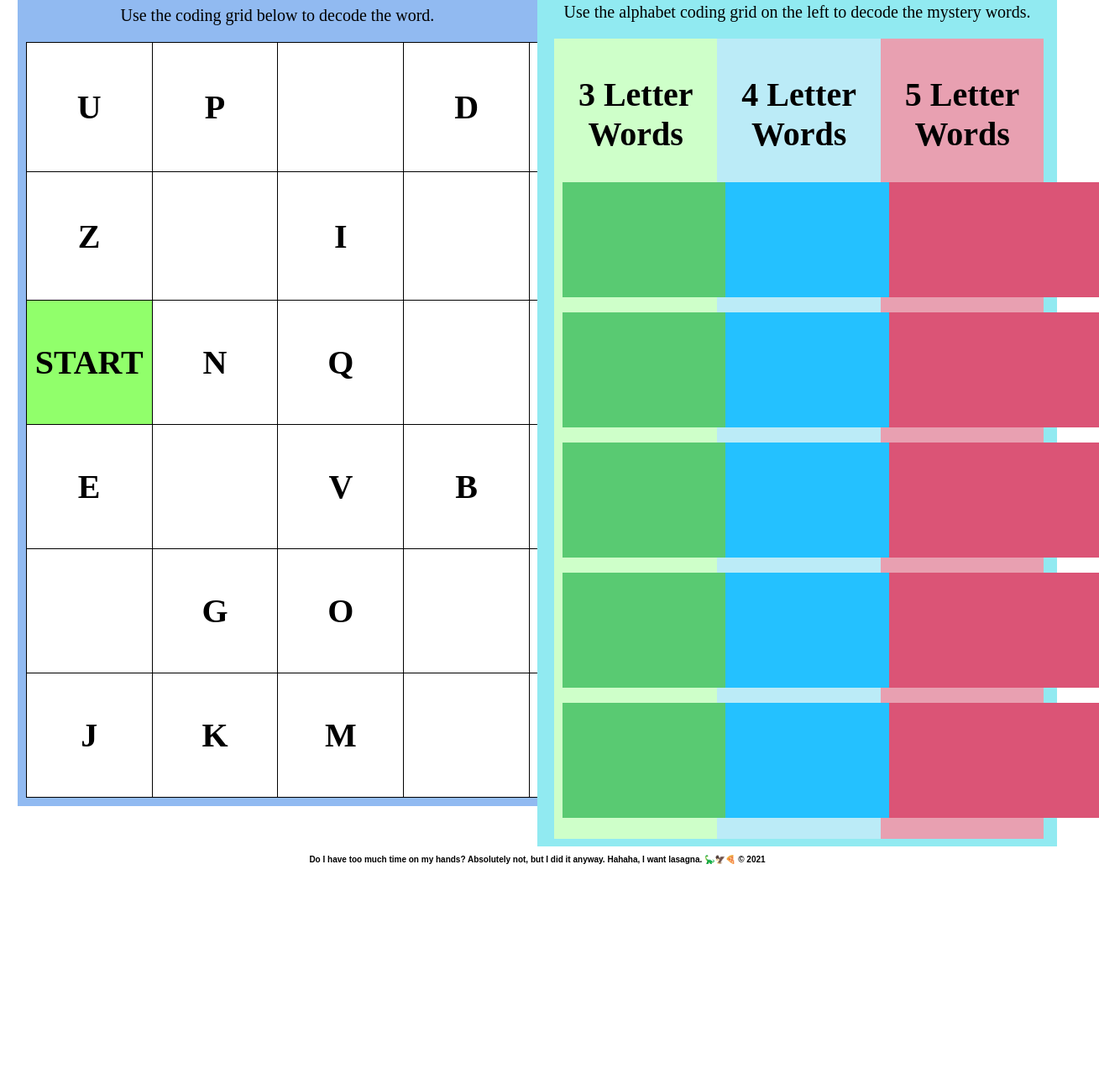
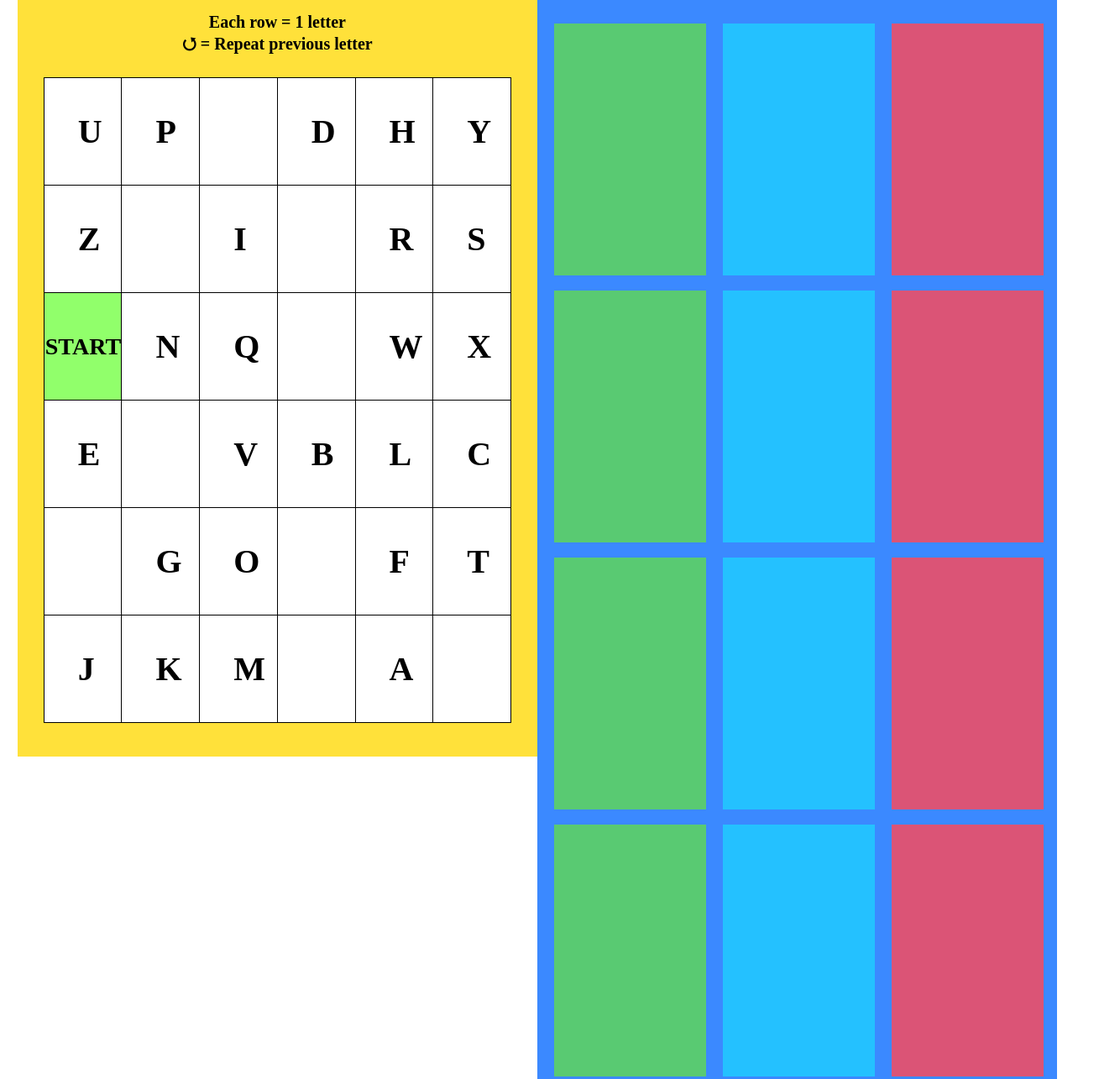
Before and after one commit to ddkkim/ddkkim.github.io, a plain HTML site: page index.html in a window 1280 px wide. Shown: the part 507-1792 px from the top of the page at 84% size, 1309 px wide, since content can reach past the window. Before the commit the page ends 1566 px from the top, so only its background shows below. Drawn offline with Linux system fonts and the light colour scheme.

Commit message:
Add files via upload
Patch 2.0

```diff
--- a/Website-CSS.css
+++ b/Website-CSS.css
@@ -12,9 +12,10 @@ table{
   font-family: Myriad Pro;
   font-weight: bold;
 
-  width: 900px;
-  height: 900px;
+  width: 90%;
+  height: 90%;
 
+  margin-bottom: 40px;
   text-align: center;
 
  }
@@ -23,12 +24,9 @@ td {
   border-collapse: collapse;
   table-layout: fixed;
 
-  padding-top:50px;
-  padding-bottom:50px;
-  padding-left:50px;
-  padding-right:50px;
+  padding: 1em;
 
-  font-size: 40px;
+  font-size: 1em;
   font-family: Myriad Pro;
   font-weight: bold;
 
@@ -41,6 +39,10 @@ td {
 th {
 	 text-align: center;
 	 background-color: #91FF6B;
+   font-size: 0.7em;
+   font-family: Myriad Pro;
+   font-weight: bold;
+
  }
 
 h2 {
@@ -62,23 +64,22 @@ p {
 
 .column {
   float: left;
-  padding: 10px;
 }
 
 .left {
   width: 50%;
-  background-color:#91BAF1;
+  background-color:#ffe13a;
 }
 
 .right {
   width: 50%;
-  background-color:#91EAF1;
-  padding-bottom: 9px;
+  background-color:#3b89ff;
+  padding-bottom: 20px;
 }
 
 .words {
   width: 33%;
-  padding-bottom: 25px;
+  padding-bottom: 50px;
 }
 
 .row:after {
@@ -87,13 +88,22 @@ p {
   clear: both;
 }
 
+@media screen and (max-width: 1200px) {
+  .left {
+    width: 100%;
+  }
+  .right {
+    width: 100%;
+  }
+}
+
 /* flippy cards */
 
 body { font-family: sans-serif; }
 
 .scene {
-  width: 250px;
-  height: 137px;
+  width: 90%;
+  height: 300px;
   perspective: 600px;
   margin: auto;
 }
@@ -104,6 +114,8 @@ body { font-family: sans-serif; }
   transition: transform 1s;
   transform-style: preserve-3d;
   cursor: pointer;
+  padding-top: 20px;
+  padding-bottom: 20px;
   position: relative;
 }
 
@@ -115,7 +127,7 @@ body { font-family: sans-serif; }
   position: absolute;
   width: 100%;
   height: 100%;
-  line-height: 120px;
+  line-height: 30px;
   color: white;
   text-align: center;
   font-weight: bold;
@@ -131,6 +143,7 @@ body { font-family: sans-serif; }
 .card__face--back {
   background-color: rgb(0, 0, 3);
   transform: rotateY(180deg);
+  font-size: 1.2em;
 }
 
 .card__face--frontB{
@@ -247,7 +260,6 @@ h3{
   }
 }
 
-
 /* Other
  * =============================== */
 body {
--- a/index.html
+++ b/index.html
@@ -10,8 +10,7 @@
 <body>
 
 <div class="row">
-<center><h2> Coders & Decoders </h2>
-<p style='margin:50px;'line-height:0px;> insert cool catch phrase here </p></center>
+<center> <img src="../Assets/title.png" height=20% width=20%> </center>
 </div>
 
 <div>
@@ -27,7 +26,7 @@
 <div class="modal__inner">
   <label class="modal__close" for="modal-1"></label>
   <h2>What is this game all about? </h2>
-  <p><b><i>Coders and Decoders</b></i> is a game for children ages 4 to 6. It was designed by a lover of chocolate and a lover of dinosaur nuggets as a fun way to to train various aspects of children's spatial thinking (e.g. spatial language, visuospatial perception) as well as their computational thinking skills.</p>
+  <p><b><i>Guess Who</b></i> is a game for children ages 4 to 6. It was designed by a lover of chocolate and a lover of dinosaur nuggets as a fun way to to train various aspects of children's spatial thinking (e.g. spatial language, visuospatial perception) as well as their computational thinking skills.</p>
 </div>
 </div>
 
@@ -38,12 +37,13 @@
   <label class="modal__close" for="modal-2"></label>
   <h2>How To Play</h2>
 
-  <ol>
-    <li>Assign a player to be the starting coder, remainder of the players will be decoders. * Players are free to rotate, and take turns being the coder *</li>
-    <li>The coder will choose a 3/4/5 letter word card and look at the word in secret. Decoders are to face away from the screen or cover their eyes during this part</li>
-    <li>The coder will send out their algorithm for the decoders to process. </li>
-    <li>Decoders will process the algorithm and either write, draw (or both!) the code word</li>
-  </ol>
+
+    <p>The goal of this game is for players to work collaboratively to decode the symbols and determine whose name is being represented.</p>
+    <p>1. Players will take turns choosing "name cards" to turn over. <br><br>
+    2. Once the card is turned over, players will decode the symbols and numbers as they correspond to the alphabet grid.<br><br>
+    3. As players follow the code on the name cards, they will arrive at different letters of the alphabet to reveal a name!<br><br>
+    4. The educator will encourage students to verbalize the code using spatial language (i.e. 3 squares up, 2 squares right).</p>
+    <p><b> Extension:</b> Students can work in pairs wherein one student takes on the role of the “coder” while the other student becomes the “decoder”. Students can continue using their peers’ names or create codes for common sight words (i.e. and, like, the).</p>
 </p>
 </div>
 </div>
@@ -55,7 +55,10 @@
 
 <center><h2>Alphabet Coding Grid</h2>  <img src="../Assets/detective_pikachu.gif" height=20% width=20%>
 
-<p>Use the coding grid below to decode the word.</p>
+<p>Use the coding grid below to decode the word.<br><br>
+<b>Each row = 1 letter <br>
+⭯ = Repeat previous letter</b>
+</p>
 
 <table>
   <tr>
@@ -118,13 +121,12 @@
 
    <div style="padding-left: 10px;">
 
-    <div class="column words" style="background-color:#ceffc9;">
-    <center><h2> 3 Letter Words </h2></center>
+    <div class="column words";">
 
     <div class="scene scene--card">
       <div class="card">
         <div class="card__face card__face--front"></div>
-        <div class="card__face card__face--back">dog</div>
+        <div class="card__face card__face--back"><br><br><br><p>3🡺 1🡻<br> 3🡸<br> ⭯</p></div>
       </div>
     </div>
 
@@ -133,7 +135,7 @@
 <div class="scene scene--card">
   <div class="card">
     <div class="card__face card__face--front"></div>
-    <div class="card__face card__face--back">arm</div>
+    <div class="card__face card__face--back"><br><br><p>3🡻 1🡺<br> 3🡺 <br>5🡹 1🡺<br> 3🡻 1🡸<br> 2🡻</p></div>
   </div>
 </div>
 
@@ -142,7 +144,7 @@
 <div class="scene scene--card">
   <div class="card">
     <div class="card__face card__face--front"></div>
-    <div class="card__face card__face--back">eye</div>
+    <div class="card__face card__face--back"><br><br><p>4🡺 3🡻<br> 2🡹<br> 2🡹 2🡸<br> 1🡻 1🡸<br>3🡻 3🡺</p></div>
   </div>
 </div>
 
@@ -151,27 +153,17 @@
 <div class="scene scene--card">
   <div class="card">
     <div class="card__face card__face--front"></div>
-    <div class="card__face card__face--back">bag</div>
-  </div>
-</div>
-
-<br>
-
-<div class="scene scene--card">
-  <div class="card">
-    <div class="card__face card__face--front"></div>
-    <div class="card__face card__face--back">sky</div>
+    <div class="card__face card__face--back"><br><br><p>2🡹 3🡺<br> 1🡻 1🡸<br> 4🡻 2🡺<br> 3🡸 3🡹<br> 1🡻 1🡸</p></div>
   </div>
 </div>
 
     </div>
-        <div class="column words" style="background-color:#BBEBF7;">
-    <center><h2> 4 Letter Words </h2></center>
+        <div class="column words"">
 
     <div class="scene scene--card">
       <div class="card">
         <div class="card__face card__face--frontB"></div>
-        <div class="card__face card__face--back">wind</div>
+        <div class="card__face card__face--back"><br><br><p>5🡺 1🡻<br> 4🡻 1🡸<br> 2🡺 2🡹<br> ⭯<br> 3🡹 3🡺</p></div>
       </div>
     </div>
 
@@ -180,7 +172,7 @@
 <div class="scene scene--card">
   <div class="card">
     <div class="card__face card__face--frontB"></div>
-    <div class="card__face card__face--back">math</div>
+    <div class="card__face card__face--back"><br><br><p>1🡹<br> 4🡻 4🡺<br> 2🡹 1🡺<br> 4🡸 2🡻</p></div>
   </div>
 </div>
 
@@ -189,7 +181,7 @@
 <div class="scene scene--card">
   <div class="card">
     <div class="card__face card__face--frontB"></div>
-    <div class="card__face card__face--back">love</div>
+    <div class="card__face card__face--back"><br><br><p>1🡹 5🡺<br> 3🡻 3🡸<br> 1🡸 2🡹<br> 2🡹 4🡺<br> 5🡻 1🡸</p></div>
   </div>
 </div>
 
@@ -198,28 +190,17 @@
 <div class="scene scene--card">
   <div class="card">
     <div class="card__face card__face--frontB"></div>
-    <div class="card__face card__face--back">ship</div>
+    <div class="card__face card__face--back"><br><br><p>2🡹 4🡺<br> 5🡻<br> 3🡺 3🡹<br> ⭯<br> 3🡻 3🡺<br> 5🡹</p></div>
   </div>
 </div>
-
-<br>
-
-<div class="scene scene--card">
-  <div class="card">
-    <div class="card__face card__face--frontB"></div>
-    <div class="card__face card__face--back">cake</div>
-  </div>
-</div>
-
     </div>
 
-        <div class="column words" style="background-color:#e8a0b1;">
-    <center><h2> 5 Letter Words </h2></center>
+        <div class="column words">
 
     <div class="scene scene--card">
       <div class="card">
         <div class="card__face card__face--frontC"></div>
-        <div class="card__face card__face--back">quilt</div>
+        <div class="card__face card__face--back"><br><p>4🡺 1🡻<br> 2🡻<br> 4🡹<br> 2🡸<br> 3🡺<br> ⭯<br> 4🡻 🡸1</p></div>
       </div>
     </div>
 
@@ -228,7 +209,7 @@
 <div class="scene scene--card">
   <div class="card">
     <div class="card__face card__face--frontC"></div>
-    <div class="card__face card__face--back">plant</div>
+    <div class="card__face card__face--back"><br><p>3🡻 2🡺<br> 2🡹 2🡸<br> 4🡺<br>2🡹 2🡸<br> 3🡺<br> ⭯<br> 4🡻 1🡸</p></div>
   </div>
 </div>
 
@@ -237,7 +218,7 @@
 <div class="scene scene--card">
   <div class="card">
     <div class="card__face card__face--frontC"></div>
-    <div class="card__face card__face--back">clock</div>
+    <div class="card__face card__face--back"><br><p>1🡹 5🡺<br> 4🡻 1🡸<br> 2🡸<br> 2🡺<br> 4🡹<br> 4🡻</p></div>
   </div>
 </div>
 
@@ -246,16 +227,7 @@
 <div class="scene scene--card">
   <div class="card">
     <div class="card__face card__face--frontC"></div>
-    <div class="card__face card__face--back">fruit</div>
-  </div>
-</div>
-
-<br>
-
-<div class="scene scene--card">
-  <div class="card">
-    <div class="card__face card__face--frontC"></div>
-    <div class="card__face card__face--back">night</div>
+    <div class="card__face card__face--back"><br><br><br><p>5🡺 1🡻<br> 2🡻 1🡸<br> 1🡺 1🡹</p></div>
   </div>
 </div>
 
```
Also changed, not shown: Assets/title.png (added).
